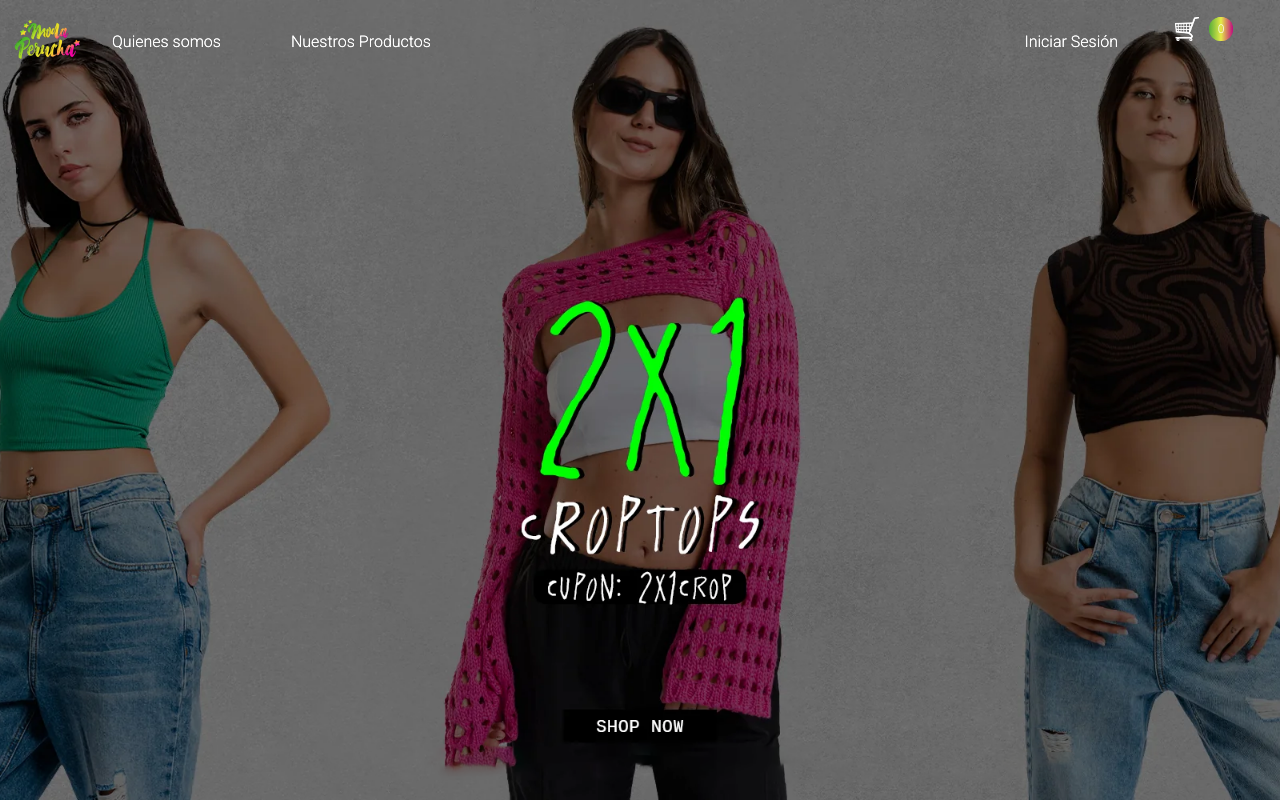
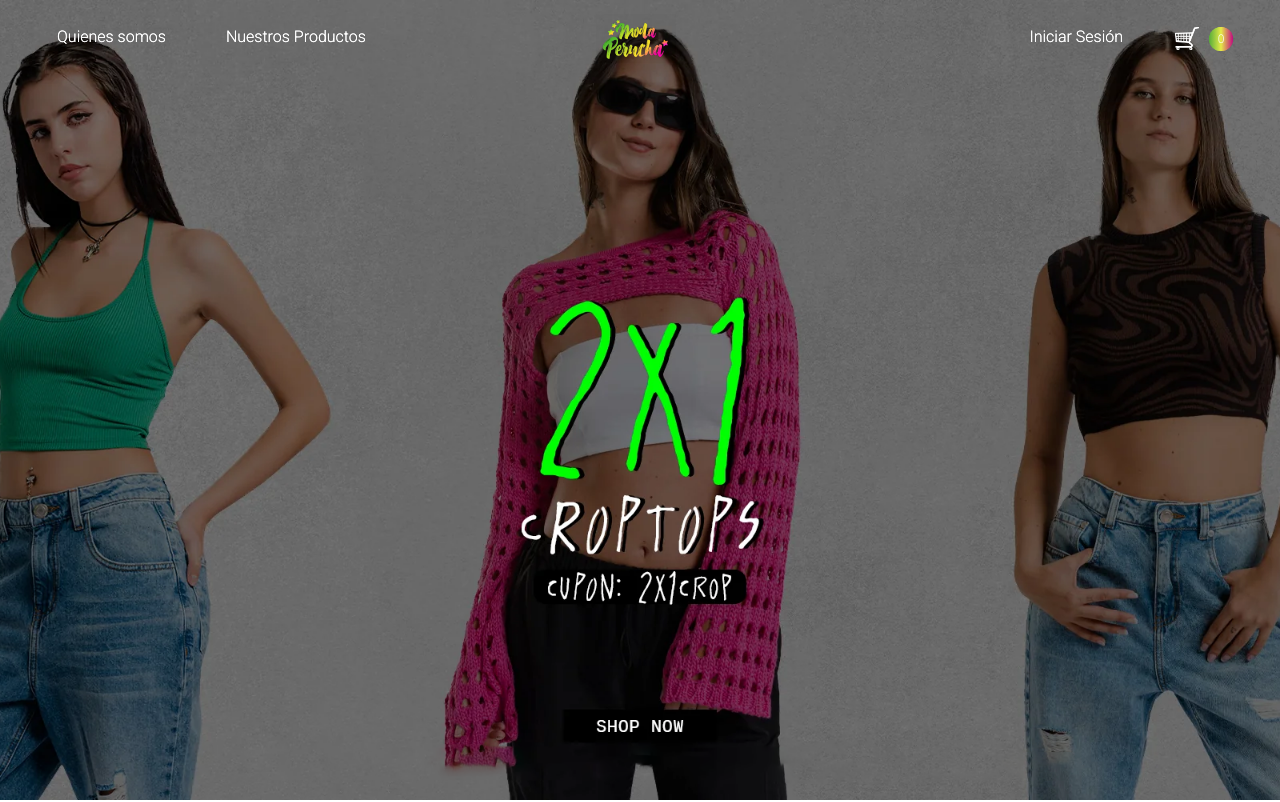
Before and after one commit to dbranco86/Pre-Entrega1-Branco, a React (Vite) app: page / in a window 1280 px wide. Shown: the top 802 px of the page. Built offline with nearby package versions, Linux system fonts and the light colour scheme.

Commit message:
Trabajancon en los estilos

```diff
--- a/src/components/header/cart/styles.css
+++ b/src/components/header/cart/styles.css
@@ -6,6 +6,7 @@
     background-color: transparent;
     border-color: transparent;
     margin-right: 20px;
+    margin-top: 10px;
     height: auto;
 }
 .cart {
--- a/src/components/header/navbar/styles.css
+++ b/src/components/header/navbar/styles.css
@@ -2,7 +2,7 @@
     position: fixed;
     top: 0;
     width: 100%;
-    height: 80px;
+    height: auto;
     z-index: 9999;
 }
 .header-colored{
@@ -11,7 +11,7 @@
 .hamb{
     cursor: pointer;
     float: right;
-    padding: 40px 30px;
+    padding: 30px 30px;
     position: sticky;
     z-index: 999;
 }
@@ -48,7 +48,7 @@
 }
 .menu a{
     display: block;
-    padding: 30px;
+    padding: 25px;
     color:#fff;
     transition: all 0.3s ease-in-out;
 }
@@ -61,7 +61,8 @@
 }
 .side-menu:checked ~ nav {
     max-height: 100%;
-    float: left;
+    display: flex;
+    flex-direction: column;
 }
 .side-menu:checked ~ .hamb .hamb-line {
     background: transparent;
@@ -78,9 +79,27 @@
     width: 57px;
     margin-left: 4px;
 }
-@media(min-width: 768px){
+.image-logo{
+    width: 100%;
+}
+.menu li{
+    margin-right: 10px;
+    margin-left: 0px;
+}
+@media(min-width: 769px){
+    .header{
+        position: fixed;
+        top: 0;
+        width: 100%;
+        height: 80px;
+        z-index: 9999;
+        display: flex;
+        flex-direction: row;
+        justify-content: center;
+    }
     .logo{
         display: inline-block;
+        flex-direction: column;
         width: 80px;
         height: auto;
         margin-right: 20px;
@@ -92,18 +111,13 @@
         width: 100%;
     }
     .nav{
+        display: flex;
+        justify-content: space-between;
         position: absolute;
         max-height: none;
         top: 0;
         float: left;
         background-color: transparent;
-        display: flex;
-        justify-content: space-between;
-    }
-    .nav-item{
-        display: flex;
-        flex-direction: column;
-        justify-content: flex-start;
     }
     .menu {
         display: flex;
@@ -111,6 +125,7 @@
     }
     .menu li{
         margin-right: 10px;
+        margin-left: 0px;
     }
     .menu ul{
         flex-direction: row;
@@ -118,9 +133,6 @@
     }
     .menu ul:last-child {
         margin-left: auto;
-    }
-    .menu li:first-child a {
-        margin-left: 50px;
     }
     .menu a:hover{
         background-color: transparent;
--- a/src/components/main/products/details/styles.css
+++ b/src/components/main/products/details/styles.css
@@ -74,7 +74,7 @@
     padding: 0.5rem;
     padding-left: 1rem;
     padding-right: 1rem;
-    padding-top: 75px;
+    padding-top: 100px;
 }
 
 .headerDetailContainer .backButton {
@@ -107,6 +107,7 @@
         justify-content: space-around;
         margin: 0.5rem;
         padding: 1rem;
+        margin-top: 95px;
         transition: all 0.3s ease-in-out;
     }
 
--- a/src/pages/home/styles.css
+++ b/src/pages/home/styles.css
@@ -38,8 +38,8 @@ ul{
     flex-wrap: wrap;
     justify-content: center;
     width: 100%;
-    padding-left: 70px;
-    padding-right: 70px;
+    padding-left: 50px;
+    padding-right: 50px;
     padding-top: 50px;
     padding-bottom: 50px;
     height: auto;
```
Also changed, not shown: src/components/header/navbar/index.jsx (indentation only).
